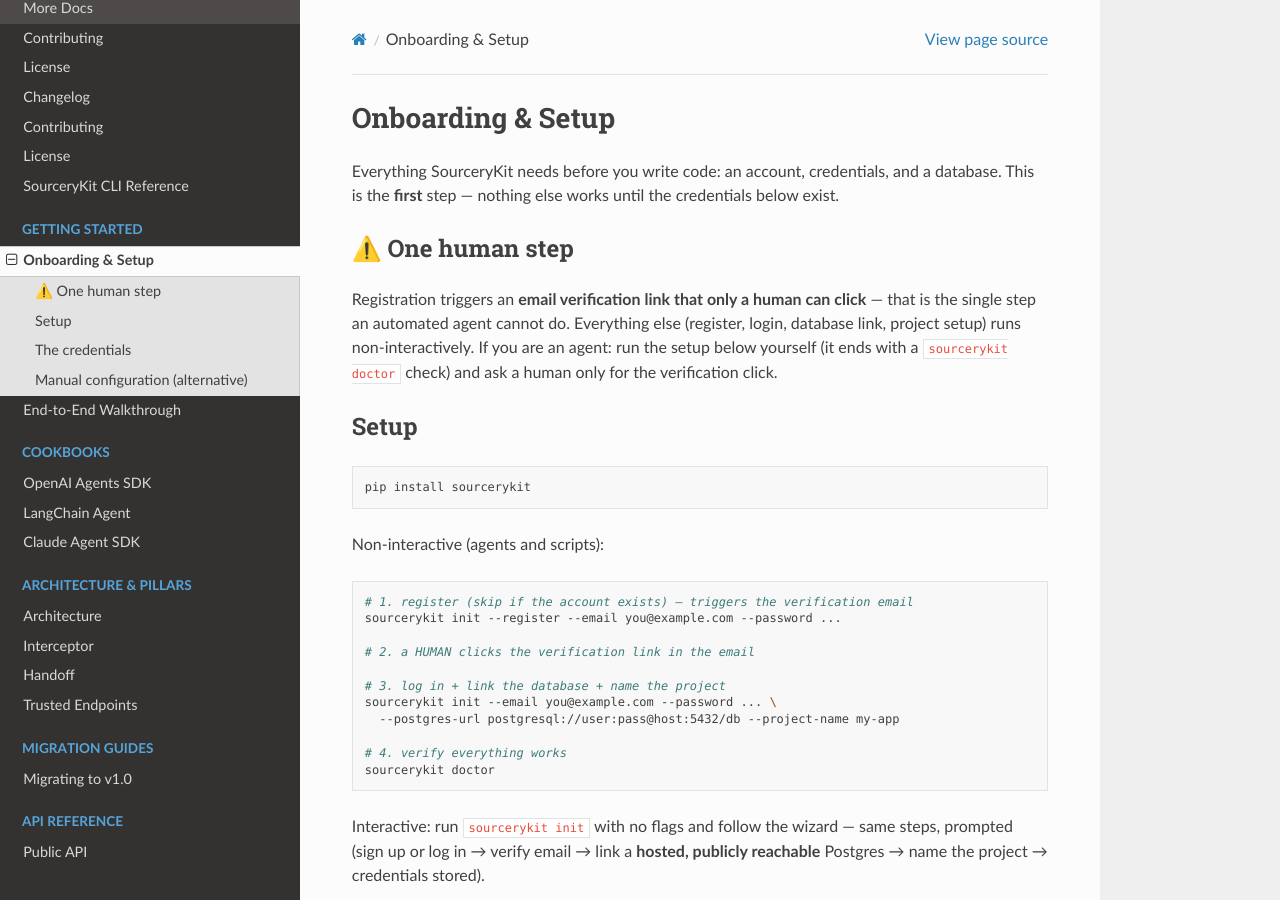
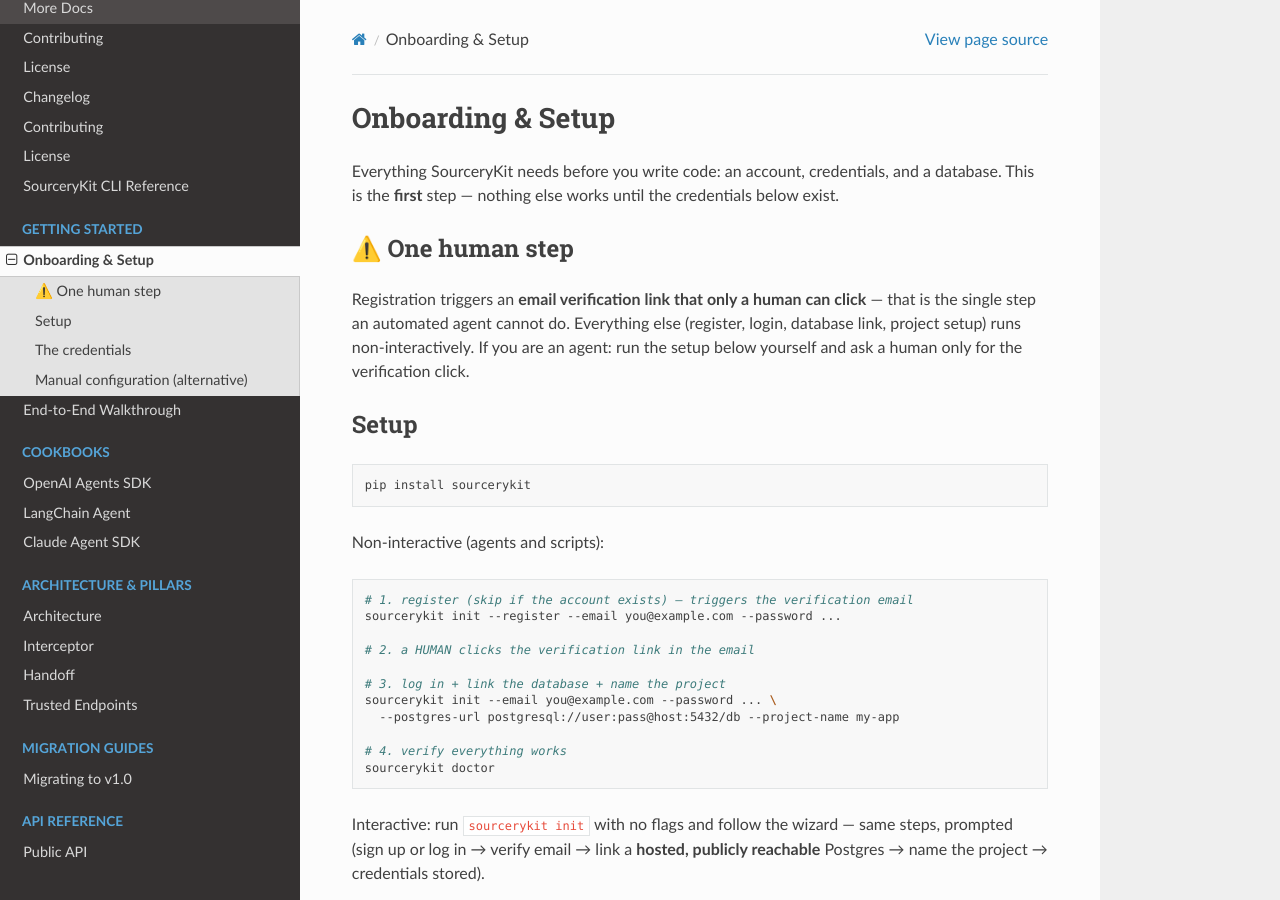
Before and after one commit to ProvablyAI/sourcerykit, a Sphinx documentation site: the page built from docs/onboarding.md, in a window 1280 px wide and 900 px high. Built offline with Sphinx 7.4.7 and the Read the Docs theme 3.1.0, drawn with Linux system fonts in a browser that asks for light colours.

Commit message:
docs: drop premature doctor mention from onboarding gate

```diff
--- a/docs/onboarding.md
+++ b/docs/onboarding.md
@@ -8,8 +8,7 @@
 Registration triggers an **email verification link that only a human can click** — that is
 the single step an automated agent cannot do. Everything else (register, login, database
 link, project setup) runs non-interactively. If you are an agent: run the setup below
-yourself (it ends with a `sourcerykit doctor` check) and ask a human only for the
-verification click.
+yourself and ask a human only for the verification click.
 
 ## Setup
 
```
